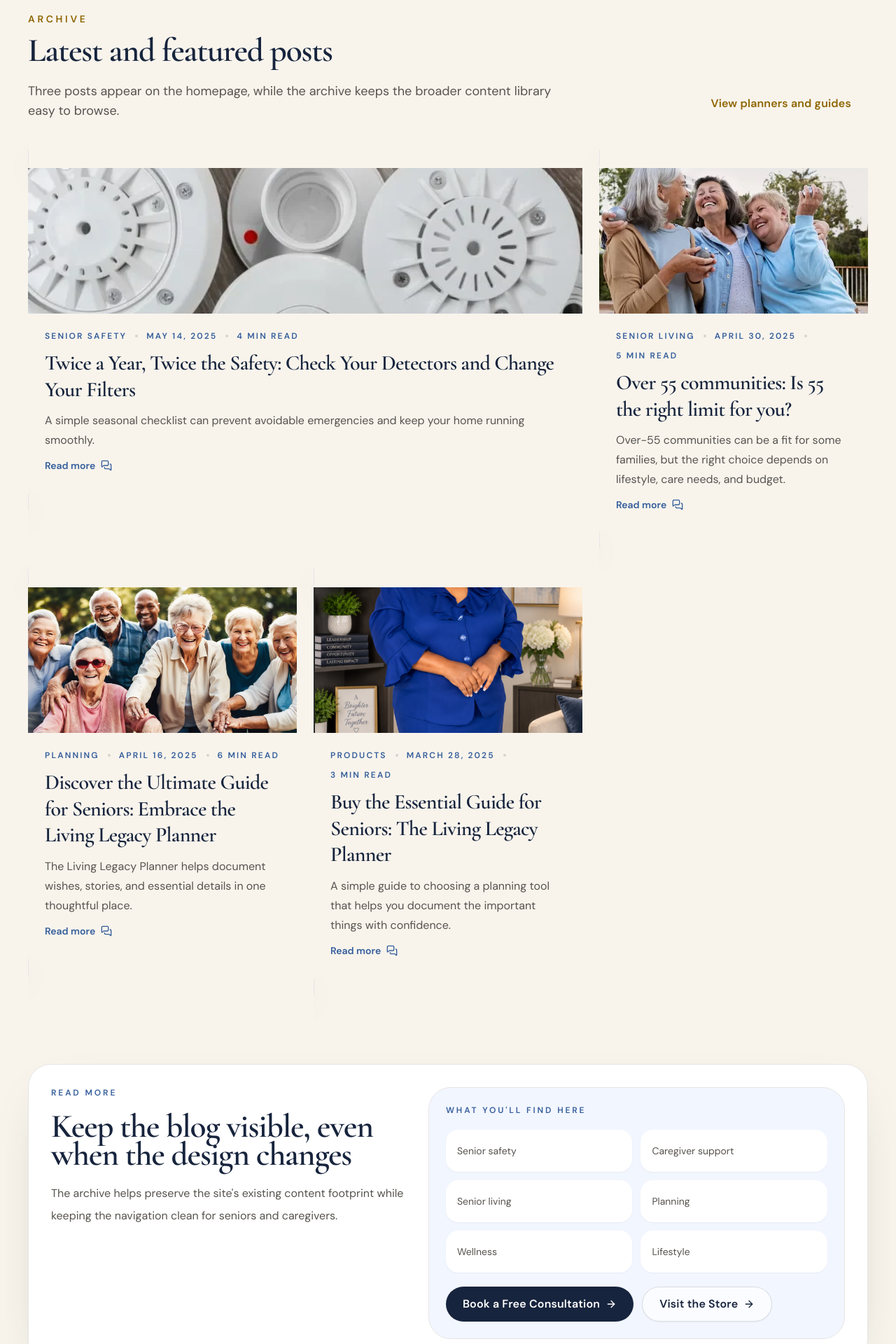
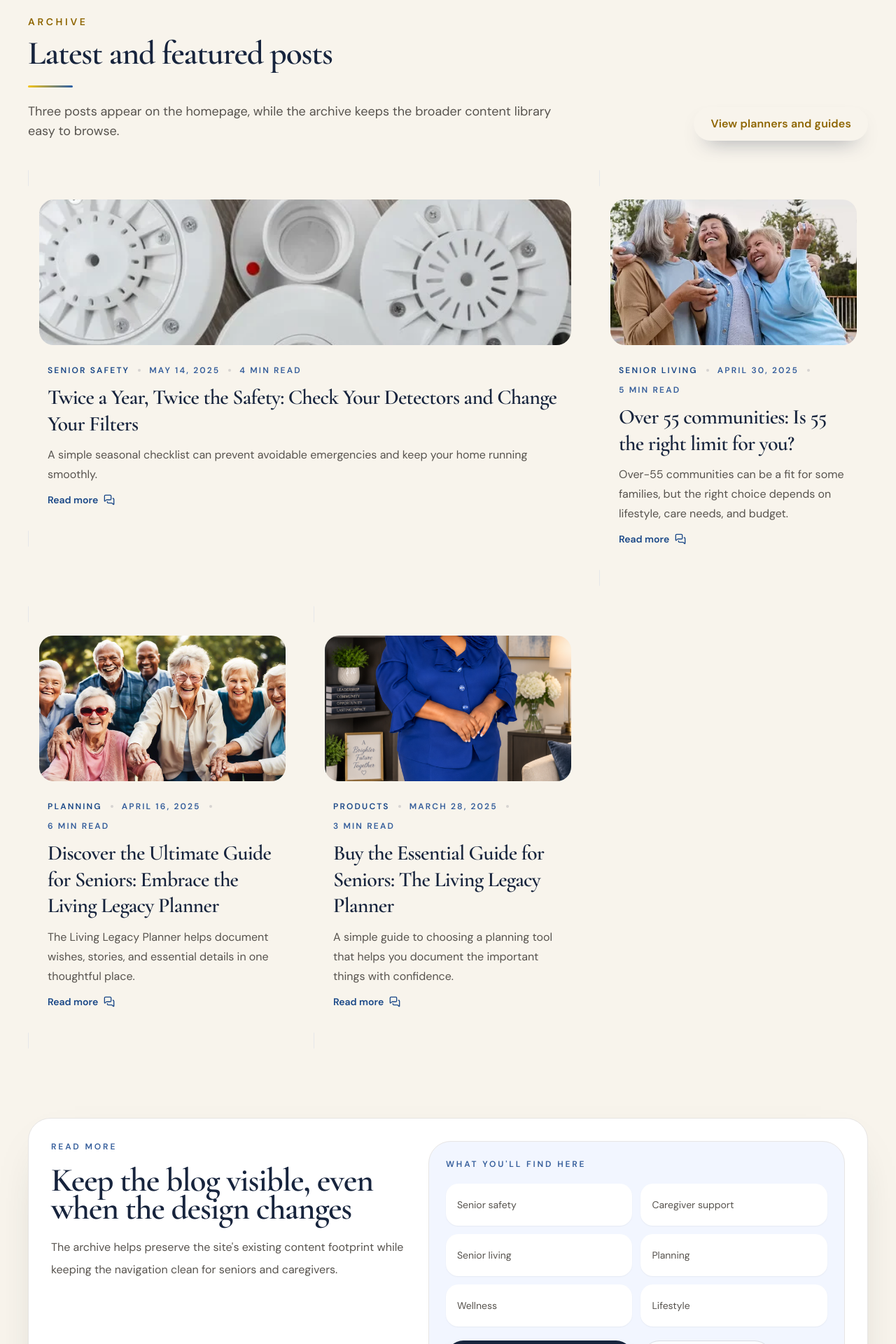
Before and after one commit to GCS1124/Senior-And-Living-Today-home-Redesign, a React (Vite) app: page /blog in a window 1280 px wide. Shown: the part 740-2660 px from the top of the page at 70% size. Built offline with nearby package versions, Linux system fonts and the light colour scheme.

Commit message:
Polish site-wide UI without changing content

```diff
--- a/src/components/content.tsx
+++ b/src/components/content.tsx
@@ -39,16 +39,16 @@ export function ServiceCard({
   return (
     <Link
       to={href}
-      className="group rounded-[1.6rem] border border-stone-200 bg-white p-6 shadow-[0_15px_50px_rgba(86,67,41,0.06)] transition duration-300 hover:-translate-y-1 hover:border-sage-300 hover:shadow-soft"
+      className="premium-card group relative overflow-hidden p-6 sm:p-7"
     >
-      <div className="flex h-12 w-12 items-center justify-center rounded-2xl bg-sage-100 text-sage-800">
+      <div className="flex h-14 w-14 items-center justify-center rounded-2xl bg-navy-900 text-gold-200 shadow-[0_12px_24px_-16px_rgba(13,43,87,0.9)]">
         {iconMap[icon]}
       </div>
       <h3 className="mt-5 font-heading text-3xl leading-tight text-charcoal">
         {title}
       </h3>
       <p className="mt-3 text-base leading-7 text-stone-600">{summary}</p>
-      <span className="mt-5 inline-flex items-center gap-2 text-sm font-semibold text-sage-700 transition group-hover:text-sage-800">
+      <span className="mt-5 inline-flex items-center gap-2 text-sm font-semibold text-navy-700 transition group-hover:text-navy-900">
         Learn more
         <Sparkles className="h-4 w-4" aria-hidden="true" />
       </span>
@@ -78,17 +78,19 @@ export function ProductCard({
   return (
     <article
       className={cx(
-        'grid overflow-hidden rounded-[1.9rem] border border-stone-200 bg-white shadow-[0_18px_60px_rgba(86,67,41,0.08)] lg:grid-cols-[0.95fr_1.05fr]',
-        featured && 'border-sage-200',
+        'premium-card grid overflow-hidden lg:grid-cols-[0.95fr_1.05fr]',
+        featured && 'border-gold-300/70 ring-1 ring-gold-300/30',
       )}
     >
-      <div className="relative min-h-[18rem] bg-ivory-50">
-        <img src={image} alt={title} className="h-full w-full object-cover" />
-        <div className="absolute left-4 top-4 rounded-full bg-charcoal/85 px-3 py-1 text-xs font-semibold tracking-[0.18em] text-white backdrop-blur">
+      <div className="relative min-h-[18rem] bg-gradient-to-br from-ivory-50 to-navy-50 p-4 sm:p-5">
+        <div className="image-frame h-full min-h-[16rem] overflow-hidden p-2">
+          <img src={image} alt={title} className="h-full w-full object-cover" />
+        </div>
+        <div className="absolute left-7 top-7 rounded-full bg-charcoal/90 px-3 py-1 text-xs font-semibold tracking-[0.18em] text-white backdrop-blur">
           {badge}
         </div>
       </div>
-      <div className="flex flex-col justify-between p-6 sm:p-8">
+      <div className="flex flex-col justify-between p-7 sm:p-9">
         <div>
           <h3 className="font-heading text-3xl leading-tight text-charcoal">
             {title}
@@ -129,18 +131,18 @@ export function BlogCard({
   return (
     <Link
       to={href}
-      className="group overflow-hidden rounded-[1.6rem] border border-stone-200 bg-white shadow-[0_15px_50px_rgba(86,67,41,0.05)] transition duration-300 hover:-translate-y-1 hover:shadow-soft"
+      className="premium-card group overflow-hidden"
     >
-      <div className="h-52 overflow-hidden bg-ivory-50">
+      <div className="image-lift m-3 h-52 overflow-hidden rounded-[1.3rem] bg-ivory-50 sm:m-4">
         <img
           src={image}
           alt={title}
           className="h-full w-full object-cover transition duration-500 group-hover:scale-[1.03]"
         />
       </div>
-      <div className="space-y-3 p-6">
+      <div className="space-y-3 p-6 pt-3 sm:p-7 sm:pt-3">
         <div className="flex flex-wrap items-center gap-3 text-xs font-semibold uppercase tracking-[0.18em] text-sage-700">
-          <span>{category}</span>
+          <span className="text-navy-700">{category}</span>
           <span className="h-1 w-1 rounded-full bg-stone-300" />
           <span>{date}</span>
           <span className="h-1 w-1 rounded-full bg-stone-300" />
@@ -150,7 +152,7 @@ export function BlogCard({
           {title}
         </h3>
         <p className="text-base leading-7 text-stone-600">{excerpt}</p>
-        <span className="inline-flex items-center gap-2 text-sm font-semibold text-sage-700 transition group-hover:text-sage-800">
+        <span className="inline-flex items-center gap-2 text-sm font-semibold text-navy-700 transition group-hover:text-navy-900">
           Read more
           <MessagesSquare className="h-4 w-4" aria-hidden="true" />
         </span>
@@ -190,12 +192,12 @@ export function FaqList({
       {items.map((item) => (
         <details
           key={item.question}
-          className="group rounded-[1.4rem] border border-stone-200 bg-white p-5 shadow-sm"
+          className="premium-card group p-5 sm:p-6"
         >
           <summary className="cursor-pointer list-none font-semibold text-charcoal">
             <span className="flex items-center justify-between gap-4">
               <span>{item.question}</span>
-              <span className="text-sage-700 transition group-open:rotate-45">+</span>
+              <span className="flex h-8 w-8 items-center justify-center rounded-full bg-gold-100 text-navy-900 transition group-open:rotate-45">+</span>
             </span>
           </summary>
           <p className="mt-4 text-base leading-7 text-stone-600">{item.answer}</p>
@@ -320,7 +322,7 @@ export function ContactForm({
 
   return (
     <form
-      className="rounded-[2rem] border border-stone-200 bg-white p-6 shadow-[0_20px_80px_rgba(86,67,41,0.07)] sm:p-8"
+      className="premium-card p-6 sm:p-9"
       onSubmit={handleSubmit}
     >
       <div className="grid gap-5 md:grid-cols-2">
@@ -332,7 +334,7 @@ export function ContactForm({
             onChange={(event) =>
               setFormData((current) => ({ ...current, name: event.target.value }))
             }
-            className="rounded-2xl border border-stone-300 bg-white px-4 py-3 text-base text-charcoal outline-none transition placeholder:text-stone-400 focus:border-sage-400 focus:ring-2 focus:ring-sage-200"
+            className="rounded-2xl border border-stone-300 bg-ivory-50/60 px-4 py-3 text-base text-charcoal outline-none transition placeholder:text-stone-400 focus:border-navy-500 focus:bg-white focus:ring-2 focus:ring-navy-100"
             placeholder="Your name"
           />
         </label>
@@ -345,7 +347,7 @@ export function ContactForm({
             onChange={(event) =>
               setFormData((current) => ({ ...current, email: event.target.value }))
             }
-            className="rounded-2xl border border-stone-300 bg-white px-4 py-3 text-base text-charcoal outline-none transition placeholder:text-stone-400 focus:border-sage-400 focus:ring-2 focus:ring-sage-200"
+            className="rounded-2xl border border-stone-300 bg-ivory-50/60 px-4 py-3 text-base text-charcoal outline-none transition placeholder:text-stone-400 focus:border-navy-500 focus:bg-white focus:ring-2 focus:ring-navy-100"
             placeholder="you@example.com"
           />
         </label>
@@ -356,7 +358,7 @@ export function ContactForm({
             onChange={(event) =>
               setFormData((current) => ({ ...current, phone: event.target.value }))
             }
-            className="rounded-2xl border border-stone-300 bg-white px-4 py-3 text-base text-charcoal outline-none transition placeholder:text-stone-400 focus:border-sage-400 focus:ring-2 focus:ring-sage-200"
+            className="rounded-2xl border border-stone-300 bg-ivory-50/60 px-4 py-3 text-base text-charcoal outline-none transition placeholder:text-stone-400 focus:border-navy-500 focus:bg-white focus:ring-2 focus:ring-navy-100"
             placeholder="(555) 555-5555"
           />
         </label>
@@ -374,7 +376,7 @@ export function ContactForm({
                   setServiceOpen(true)
                 }
               }}
-              className="flex w-full items-center justify-between rounded-2xl border border-stone-300 bg-white px-4 py-3 text-left text-base text-charcoal outline-none transition focus:border-sage-400 focus:ring-2 focus:ring-sage-200"
+              className="flex w-full items-center justify-between rounded-2xl border border-stone-300 bg-ivory-50/60 px-4 py-3 text-left text-base text-charcoal outline-none transition focus:border-navy-500 focus:bg-white focus:ring-2 focus:ring-navy-100"
             >
               <span className="min-w-0 truncate">{formData.serviceInterest}</span>
               <ChevronDown
@@ -432,7 +434,7 @@ export function ContactForm({
           onChange={(event) =>
             setFormData((current) => ({ ...current, message: event.target.value }))
           }
-          className="rounded-2xl border border-stone-300 bg-white px-4 py-3 text-base text-charcoal outline-none transition placeholder:text-stone-400 focus:border-sage-400 focus:ring-2 focus:ring-sage-200"
+          className="rounded-2xl border border-stone-300 bg-ivory-50/60 px-4 py-3 text-base text-charcoal outline-none transition placeholder:text-stone-400 focus:border-navy-500 focus:bg-white focus:ring-2 focus:ring-navy-100"
           placeholder="Tell us a little about what you need."
         />
       </label>
--- a/src/components/layout.tsx
+++ b/src/components/layout.tsx
@@ -42,9 +42,9 @@ export function ActionButton({
   disabled = false,
 }: ActionButtonProps) {
   const classes = cx(
-    'inline-flex min-h-12 items-center justify-center gap-2 rounded-full px-6 py-3 text-base font-semibold tracking-[0.01em] transition duration-200 focus-visible:outline-none focus-visible:ring-2 focus-visible:ring-gold-400 focus-visible:ring-offset-2 focus-visible:ring-offset-ivory-50 disabled:pointer-events-none disabled:opacity-60',
+    'inline-flex min-h-12 items-center justify-center gap-2 rounded-full px-6 py-3 text-base font-semibold tracking-[0.01em] shadow-[0_14px_30px_-18px_rgba(23,36,61,0.7)] transition duration-200 hover:-translate-y-0.5 focus-visible:outline-none focus-visible:ring-2 focus-visible:ring-gold-400 focus-visible:ring-offset-2 focus-visible:ring-offset-ivory-50 disabled:pointer-events-none disabled:opacity-60',
     variant === 'primary' &&
-      'bg-charcoal text-white shadow-lift hover:-translate-y-0.5 hover:bg-navy-700',
+      'bg-charcoal text-white hover:bg-navy-700',
     variant === 'secondary' &&
       'border border-charcoal/15 bg-white/70 text-charcoal shadow-sm hover:-translate-y-0.5 hover:border-gold-400 hover:text-gold-700',
     variant === 'ghost' &&
@@ -106,7 +106,7 @@ export function Container({
   children: ReactNode
   className?: string
 }) {
-  return <div className={cx('site-shell', className)}>{children}</div>
+  return <div className={cx('site-shell relative', className)}>{children}</div>
 }
 
 export function SectionHeading({
@@ -121,15 +121,21 @@ export function SectionHeading({
   align?: 'left' | 'center'
 }) {
   return (
-    <div className={cx('max-w-3xl', align === 'center' && 'mx-auto text-center')}>
+    <div
+      className={cx(
+        'section-heading max-w-3xl',
+        align === 'center' && 'section-heading--center mx-auto text-center',
+      )}
+    >
       {eyebrow ? (
         <p className="mb-3 text-sm font-semibold uppercase tracking-[0.26em] text-gold-700">
           {eyebrow}
         </p>
       ) : null}
-        <h2 className="text-4xl font-semibold leading-[0.98] text-charcoal sm:text-5xl lg:text-[3.5rem]">
+      <h2 className="text-4xl font-semibold leading-[0.98] text-charcoal sm:text-5xl lg:text-[3.5rem]">
         {title}
       </h2>
+      <span className="section-heading-rule" aria-hidden="true" />
       {summary ? (
         <p className="mt-5 text-base leading-8 text-stone-600 sm:text-lg">
           {summary}
@@ -237,11 +243,11 @@ export function SiteHeader() {
 
   return (
     <>
-      <header className="sticky top-0 z-50 border-b border-charcoal/10 bg-ivory-50/95 shadow-[0_8px_28px_rgba(23,36,61,0.06)] backdrop-blur-xl">
-      <Container className="flex items-center justify-between py-3.5">
+      <header className="site-header sticky top-0 z-50 border-b border-charcoal/10 bg-ivory-50/95 backdrop-blur-xl">
+      <Container className="flex items-center justify-between py-4">
         <LogoMark />
 
-        <nav className="hidden items-center gap-1 lg:flex">
+        <nav className="hidden items-center gap-1 rounded-full border border-charcoal/8 bg-white/60 p-1 lg:flex">
           {navigation.map((item) => (
             <NavLink
               key={item.label}
@@ -250,7 +256,7 @@ export function SiteHeader() {
               className={({ isActive }) =>
                 cx(
                   'rounded-full px-3.5 py-2.5 text-base font-medium text-stone-600 transition hover:bg-white hover:text-charcoal',
-                  isActive && 'bg-white text-gold-700 shadow-sm',
+                  isActive && 'bg-charcoal text-white shadow-sm hover:bg-charcoal hover:text-white',
                 )
               }
             >
@@ -273,7 +279,7 @@ export function SiteHeader() {
 
         <button
           type="button"
-          className="inline-flex h-11 w-11 items-center justify-center rounded-full border border-charcoal/15 bg-white text-charcoal lg:hidden"
+          className="inline-flex h-11 w-11 items-center justify-center rounded-2xl border border-charcoal/15 bg-white text-charcoal shadow-sm lg:hidden"
           onClick={() => setOpen((value) => !value)}
           aria-expanded={open}
           aria-controls="mobile-navigation"
@@ -327,8 +333,8 @@ export function SiteHeader() {
 
 export function SiteFooter() {
   return (
-    <footer className="border-t border-white/10 bg-charcoal text-white">
-      <Container className="py-12 lg:py-14">
+    <footer className="site-footer border-t border-white/10 bg-charcoal text-white">
+      <Container className="relative z-10 py-14 lg:py-16">
         <div className="grid gap-10 lg:grid-cols-[1.2fr_0.8fr_1fr]">
           <div className="space-y-6">
             <LogoMark compact inverse />
@@ -397,8 +403,8 @@ export function PageHero({
   reverse?: boolean
 }) {
   return (
-    <section className="relative overflow-hidden">
-      <Container className="grid items-center gap-8 py-12 lg:grid-cols-[1.08fr_0.92fr] lg:py-16">
+    <section className="page-hero relative overflow-hidden bg-[radial-gradient(circle_at_top_left,_rgba(255,213,58,0.2),_transparent_30%),linear-gradient(135deg,_rgba(255,255,255,0.82),_rgba(238,244,255,0.76))]">
+      <Container className="grid items-center gap-10 py-14 lg:grid-cols-[1.08fr_0.92fr] lg:py-20">
         <div className={cx('space-y-6', reverse && 'lg:order-2')}>
           <div className="space-y-4">
             <h1 className="max-w-3xl text-4xl font-semibold leading-[1.04] tracking-[-0.04em] text-charcoal sm:text-5xl lg:text-[4.4rem]">
@@ -424,7 +430,7 @@ export function PageHero({
         </div>
 
         <div className={cx('space-y-4', reverse && 'lg:order-1')}>
-          <div className="relative overflow-hidden rounded-[2rem] border border-white/70 bg-white shadow-soft">
+          <div className="image-frame relative overflow-hidden">
             <img
               src={image}
               alt={imageAlt}
--- a/src/index.css
+++ b/src/index.css
@@ -30,8 +30,8 @@
   body {
     min-height: 100vh;
     background:
-      radial-gradient(circle at 12% 0%, rgba(197, 161, 93, 0.12), transparent 26rem),
-      radial-gradient(circle at 92% 22%, rgba(83, 130, 201, 0.10), transparent 28rem),
+      radial-gradient(circle at 12% 0%, rgba(245, 197, 24, 0.12), transparent 28rem),
+      radial-gradient(circle at 92% 22%, rgba(43, 94, 167, 0.1), transparent 30rem),
       #f8f4ec;
     color: #17243d;
     font-family: 'DM Sans', system-ui, sans-serif;
@@ -88,7 +88,26 @@
   }
 
   ::selection {
-    background: rgba(197, 161, 93, 0.28);
+    background: rgba(245, 197, 24, 0.34);
+  }
+
+  :where(a, button, input, textarea, select, summary):focus-visible {
+    outline: 3px solid rgba(245, 197, 24, 0.86);
+    outline-offset: 3px;
+  }
+
+  ::-webkit-scrollbar {
+    width: 0.7rem;
+  }
+
+  ::-webkit-scrollbar-track {
+    background: #f0e9dd;
+  }
+
+  ::-webkit-scrollbar-thumb {
+    border: 3px solid #f0e9dd;
+    border-radius: 999px;
+    background: #7c9fd2;
   }
 }
 
@@ -97,9 +116,53 @@
     @apply mx-auto w-full max-w-shell px-5 sm:px-8 lg:px-10;
   }
 
+  .section-heading {
+    position: relative;
+  }
+
+  .section-heading-rule {
+    display: block;
+    width: 4rem;
+    height: 0.22rem;
+    margin-top: 1.35rem;
+    border-radius: 999px;
+    background: linear-gradient(90deg, #f5c518, #2b5ea7);
+  }
+
+  .section-heading--center .section-heading-rule {
+    margin-right: auto;
+    margin-left: auto;
+  }
+
+  .premium-card {
+    border: 1px solid rgba(23, 36, 61, 0.1);
+    border-radius: 1.75rem;
+    background: rgba(255, 255, 255, 0.9);
+    box-shadow: 0 24px 65px -42px rgba(23, 36, 61, 0.4);
+    transition: transform 240ms ease, box-shadow 240ms ease, border-color 240ms ease;
+  }
+
+  .premium-card:hover {
+    border-color: rgba(43, 94, 167, 0.28);
+    box-shadow: 0 30px 78px -42px rgba(23, 36, 61, 0.48);
+    transform: translateY(-0.25rem);
+  }
+
+  .image-frame {
+    border: 0.55rem solid rgba(255, 255, 255, 0.92);
+    border-radius: 1.7rem;
+    background: linear-gradient(135deg, #fffdf8, #e8dccb);
+    box-shadow: 0 25px 60px -36px rgba(23, 36, 61, 0.42);
+  }
+
+  .image-frame > img {
+    border-radius: 1.1rem;
+  }
+
   .reveal {
-    opacity: 1;
-    transform: none;
+    opacity: 0;
+    transform: translateY(1rem);
+    transition: opacity 650ms ease, transform 650ms cubic-bezier(0.2, 0.7, 0.2, 1);
   }
 
   .reveal.is-visible {
@@ -125,6 +188,36 @@
 
   .image-lift:hover img {
     transform: scale(1.035);
+  }
+
+  .site-header {
+    box-shadow: 0 12px 36px rgba(23, 36, 61, 0.08);
+  }
+
+  .site-footer {
+    position: relative;
+    overflow: hidden;
+  }
+
+  .site-footer::before {
+    position: absolute;
+    inset: 0 0 auto;
+    height: 0.3rem;
+    background: linear-gradient(90deg, #f5c518, #2b5ea7, #f5c518);
+    content: '';
+  }
+
+  .site-footer::after {
+    position: absolute;
+    top: -14rem;
+    right: -8rem;
+    width: 30rem;
+    height: 30rem;
+    border: 1px solid rgba(255, 230, 107, 0.13);
+    border-radius: 999px;
+    box-shadow: 0 0 0 3rem rgba(255, 230, 107, 0.035), 0 0 0 6rem rgba(255, 230, 107, 0.02);
+    content: '';
+    pointer-events: none;
   }
 }
 
```
